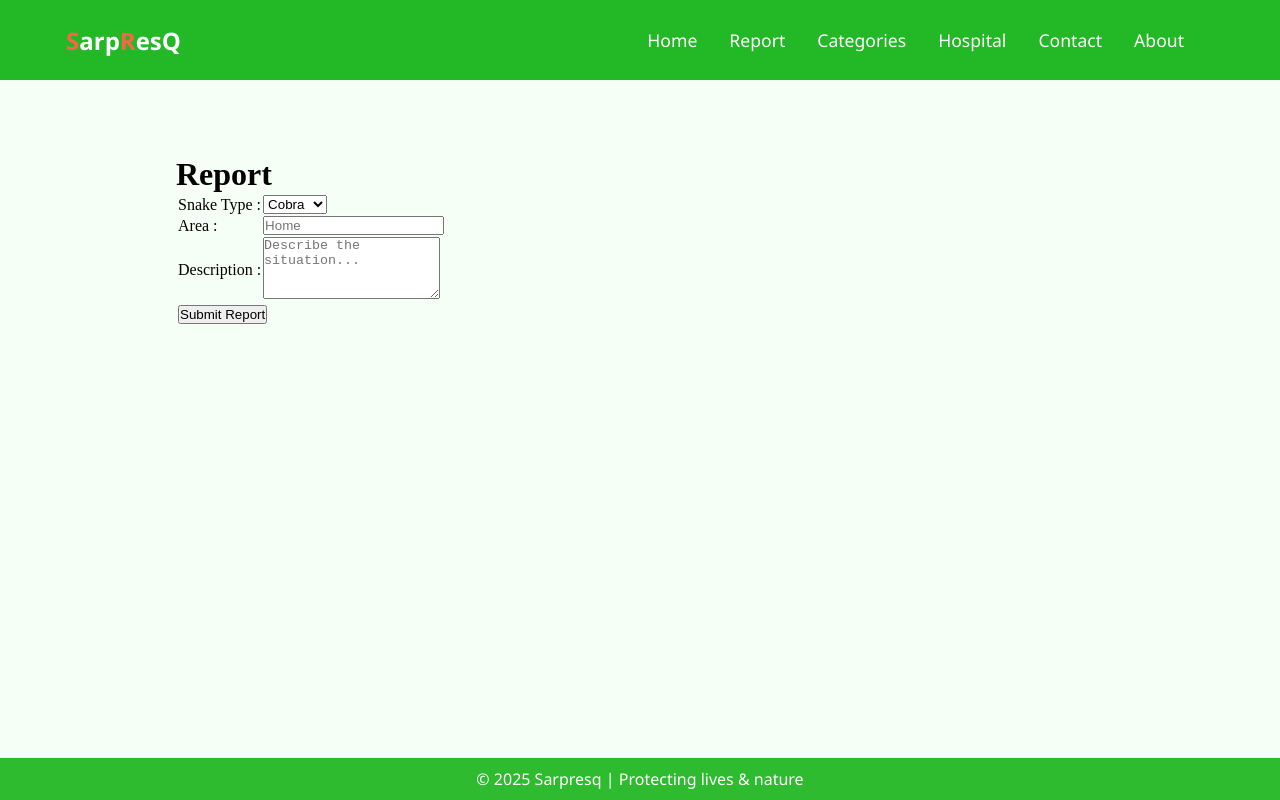
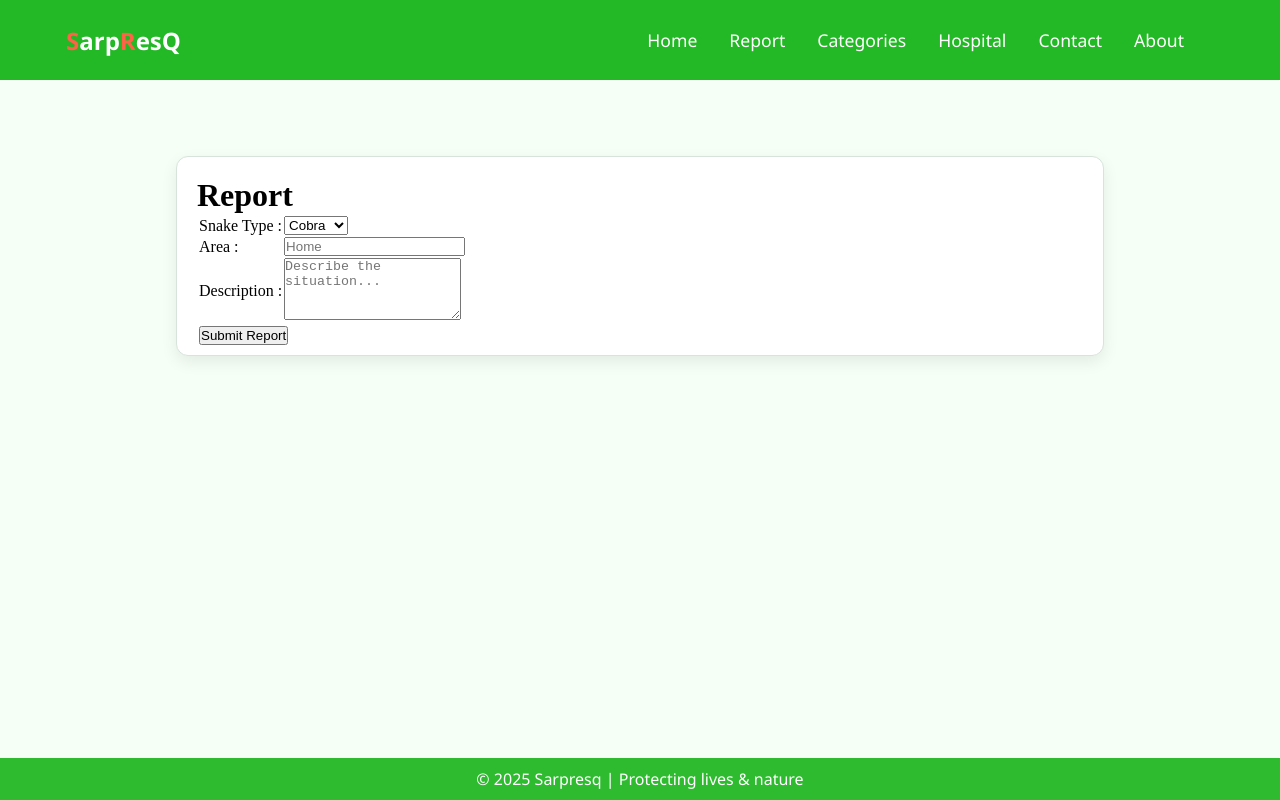
Before and after one commit to ashensilva12/SarpResQ, a React (Vite) app: page /Report in a window 1280 px wide. Built offline with nearby package versions, Linux system fonts and the light colour scheme.

Commit message:
Update Report.css

```diff
--- a/src/component/pages/Report.css
+++ b/src/component/pages/Report.css
@@ -20,3 +20,10 @@
 	box-sizing: border-box;
     margin-top: 60px;
 }
+.report-card {
+	background: var(--card-bg);
+	border: 1px solid var(--border);
+	border-radius: 12px;
+	box-shadow: 0 6px 16px rgba(0,0,0,0.08);
+	padding: 20px 20px 8px;
+}
```
